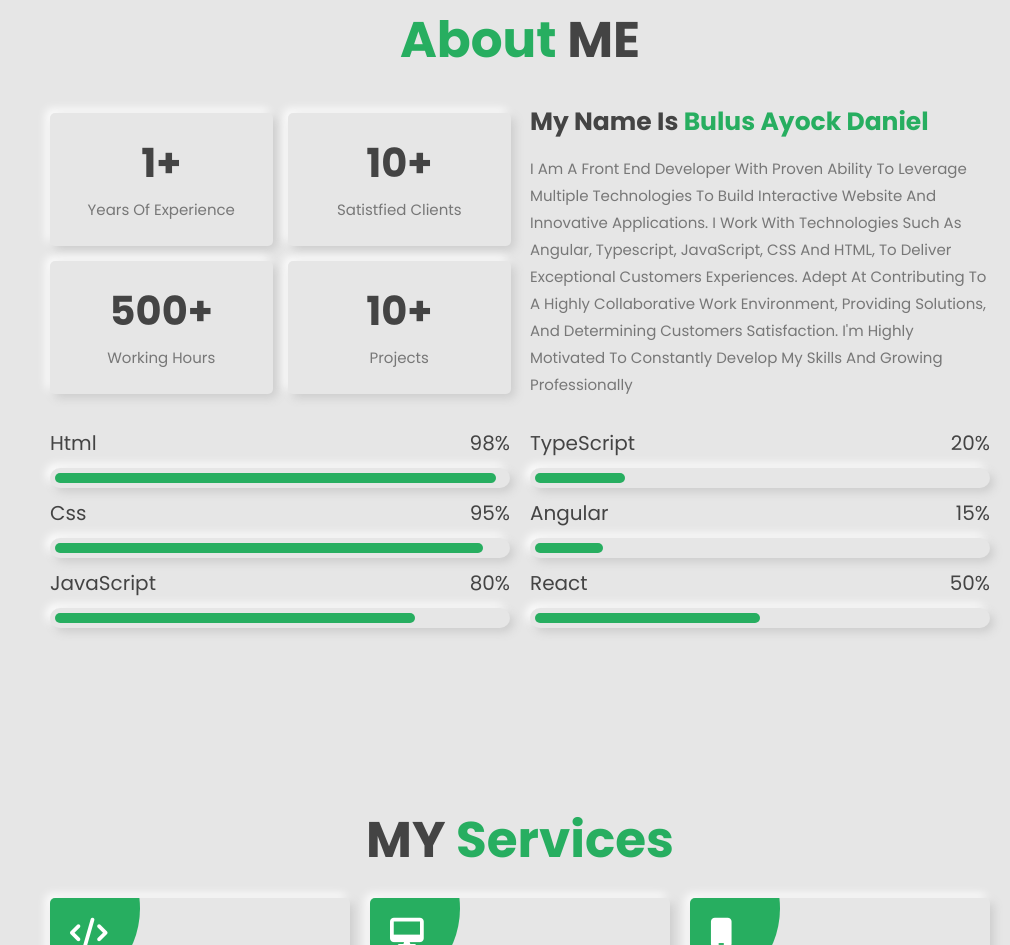
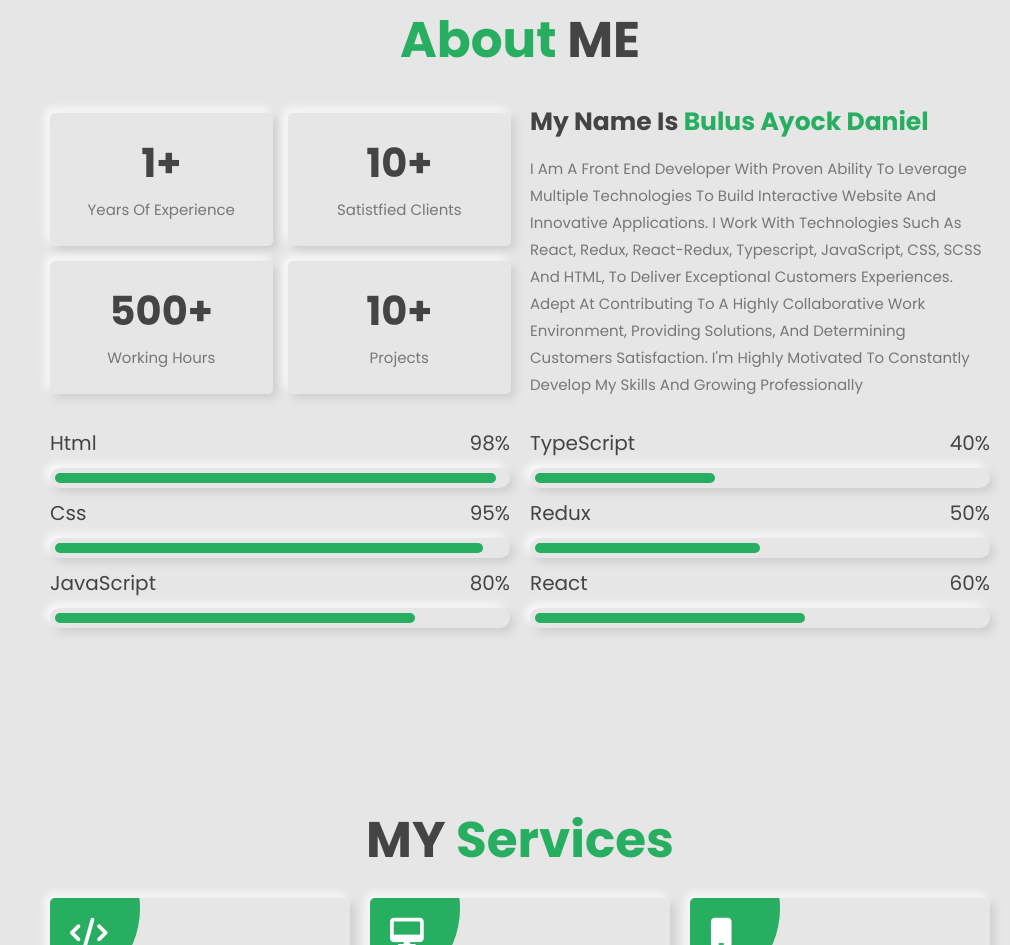
Before and after one commit to Ayockson2500/ayockson-personal-portfolio, a plain HTML site: page index.html in a window 1280 px wide. Shown: the part 817-1762 px from the top of the page, without its empty margins (270-1280 px from the left). Drawn offline with nearby package versions, Linux system fonts and the light colour scheme.

Commit message:
updated skills level

```diff
--- a/css/style.css
+++ b/css/style.css
@@ -305,13 +305,13 @@ section{
     width: 80%;
 }
 .about .row .progress .progress-bar-2-1 span{
-    width: 20%;
+    width: 40%;
 }
 .about .row .progress .progress-bar-2-2 span{
-    width: 15%;
+    width: 50%;
 }
 .about .row .progress .progress-bar-2-3 span{
-    width: 50%;
+    width: 60%;
 }
 
 /* ==== services section ===== */
--- a/index.html
+++ b/index.html
@@ -89,7 +89,7 @@
                 <h3>my name is <span>bulus ayock daniel</span> </h3>
                 <p>I am a front end developer with proven ability to leverage multiple technologies
                    to build interactive website and innovative applications. I work with technologies
-                   such as Angular, typescript, JavaScript, CSS and HTML, to deliver exceptional
+                   such as React, Redux, React-Redux, typescript, JavaScript, CSS, SCSS and HTML, to deliver exceptional
                    customers experiences. Adept at contributing to a highly collaborative work environment,
                    providing solutions, and determining customers satisfaction.
                    I'm highly motivated to constantly develop my skills and growing professionally
@@ -109,11 +109,11 @@
                 <div class="progress-bar progress-bar-1-3"><span></span></div>
             </div>
             <div class="progress">
-                <h3>typeScript <span>20%</span></h3>
+                <h3>typeScript <span>40%</span></h3>
                 <div class="progress-bar progress-bar-2-1"><span></span></div>
-                <h3>angular <span>15%</span></h3>
+                <h3>redux <span>50%</span></h3>
                 <div class="progress-bar progress-bar-2-2"><span></span></div>
-                <h3>react <span>50%</span></h3>
+                <h3>react <span>60%</span></h3>
                 <div class="progress-bar progress-bar-2-3"><span></span></div>
             </div>
 
```
